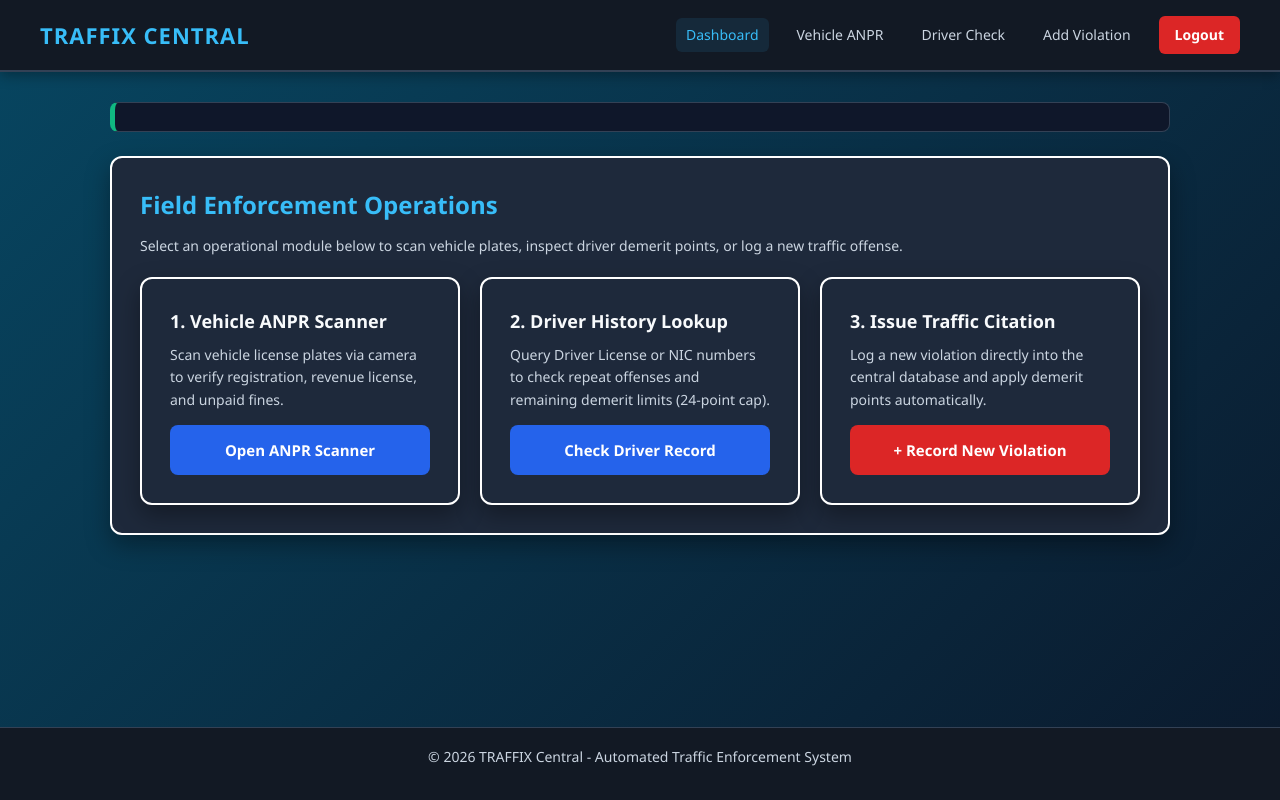
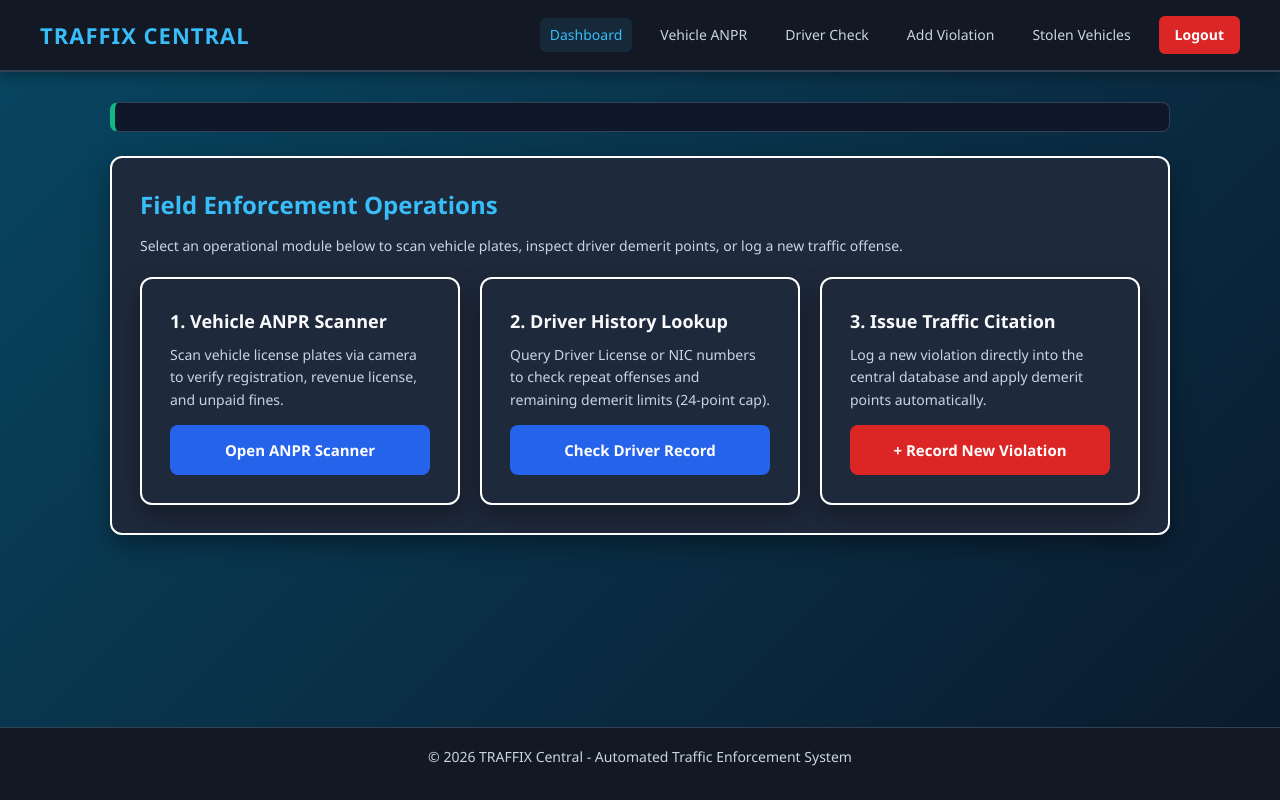
Before and after one commit to uditha-umayanga/Smart-Traffic-System, a website: page public/home.html in a window 1280 px wide. Drawn offline with Linux system fonts and the light colour scheme; no server answers.

Commit message:
Update home.html

```diff
--- a/public/home.html
+++ b/public/home.html
@@ -15,6 +15,7 @@
       <a href="vehicle-scan.html">Vehicle ANPR</a>
       <a href="driver-search.html">Driver Check</a>
       <a href="add-violation.html">Add Violation</a>
+      <a href="stolen-vehicles.html">Stolen Vehicles</a>
       <a href="index.html" class="btn-logout">Logout</a>
     </nav>
   </header>
```
